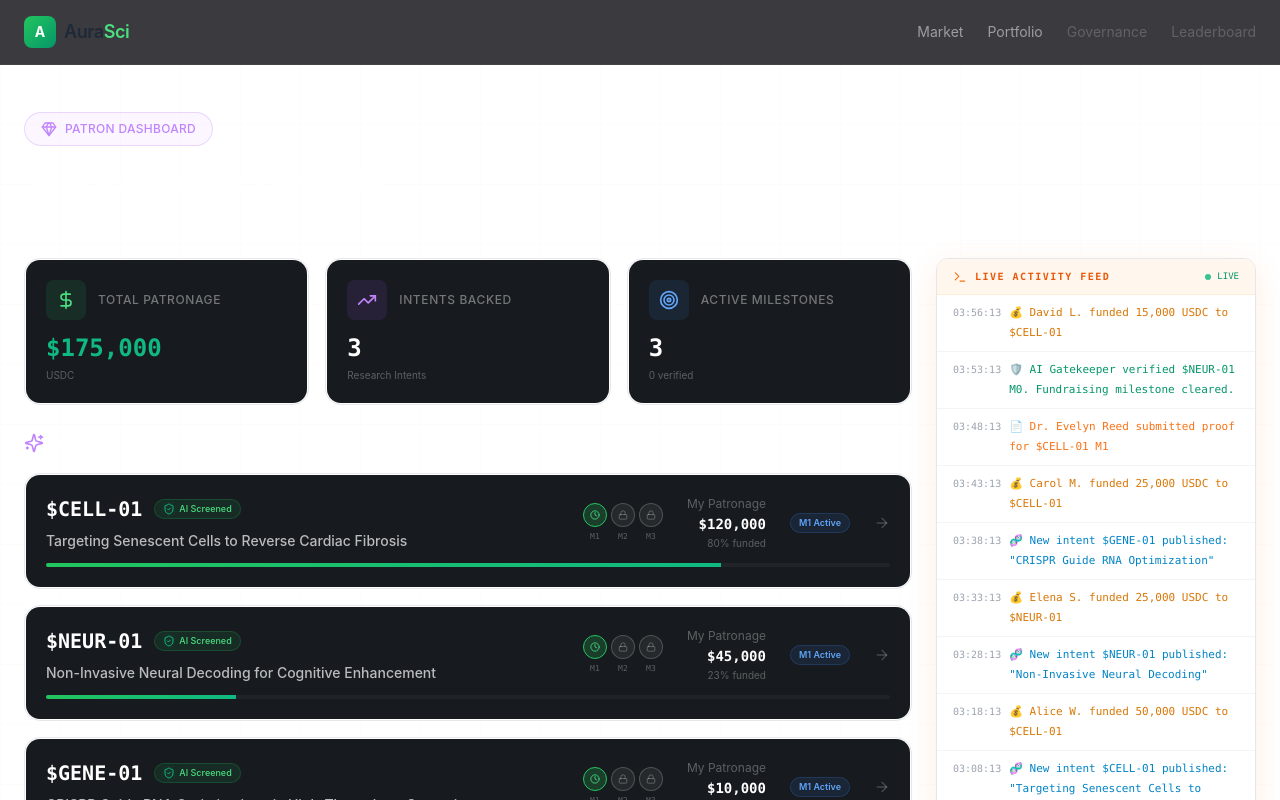
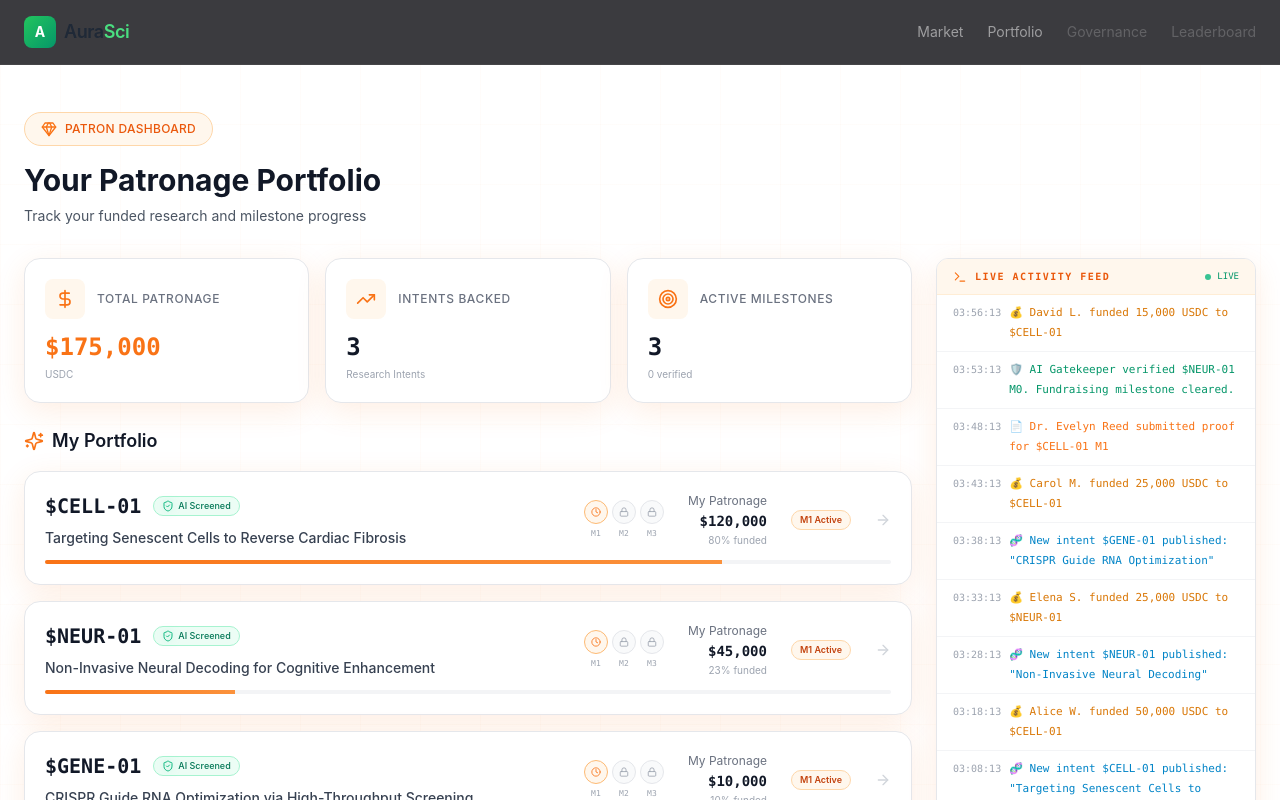
Before and after one commit to 1vayou/aurasci-demo, a Next.js app: page /dashboard/patron in a window 1280 px wide. Shown: the top 800 px of the page. Built offline with nearby package versions, Linux system fonts and the light colour scheme.

Commit message:
feat: refine dashboard and onboarding visual consistency

```diff
--- a/src/app/dashboard/patron/page.tsx
+++ b/src/app/dashboard/patron/page.tsx
@@ -65,20 +65,20 @@ export default function PatronDashboard() {
   );
 
   return (
-    <div className="min-h-screen hero-gradient grid-pattern py-12 px-4 sm:px-6">
+    <div className="min-h-screen hero-gradient grid-pattern py-12 px-4 sm:px-6 bg-white">
       <div className="max-w-7xl mx-auto">
         {/* Header */}
         <div className="mb-8">
-          <div className="inline-flex items-center gap-2 px-4 py-2 rounded-full border border-purple-500/20 bg-purple-500/5 mb-4">
-            <Gem className="w-4 h-4 text-purple-400" />
-            <span className="text-xs font-medium text-purple-400 tracking-wide uppercase">
+          <div className="inline-flex items-center gap-2 px-4 py-2 rounded-full border border-orange-200 bg-orange-50 mb-4">
+            <Gem className="w-4 h-4 text-orange-500" />
+            <span className="text-xs font-medium text-orange-600 tracking-wide uppercase">
               Patron Dashboard
             </span>
           </div>
-          <h1 className="text-3xl font-bold text-white mb-2">
+          <h1 className="text-3xl font-bold text-gray-900 mb-2">
             Your Patronage Portfolio
           </h1>
-          <p className="text-white/40 text-sm">
+          <p className="text-gray-600 text-sm">
             Track your funded research and milestone progress
           </p>
         </div>
@@ -89,81 +89,75 @@ export default function PatronDashboard() {
             {/* Metrics Cards */}
             <div className="grid grid-cols-1 sm:grid-cols-3 gap-4">
               {/* Total Patronage */}
-              <div className="sci-fi-card sci-fi-corners p-[1px]">
-                <div className="relative z-10 rounded-[14px] bg-[#0b0f14]/95 p-5">
+              <div className="sci-fi-card p-5 bg-white border border-gray-200 aura-shadow">
                 <div className="flex items-center gap-3 mb-3">
-                    <div className="w-10 h-10 rounded-lg bg-green-500/10 flex items-center justify-center">
-                      <DollarSign className="w-5 h-5 text-green-400" />
+                  <div className="w-10 h-10 rounded-lg bg-orange-50 flex items-center justify-center">
+                    <DollarSign className="w-5 h-5 text-orange-500" />
                   </div>
-                    <span className="text-xs text-white/40 font-medium uppercase tracking-wider">
+                  <span className="text-xs text-gray-500 font-medium uppercase tracking-wider">
                     Total Patronage
                   </span>
                 </div>
-                  <div className="text-2xl font-bold neon-green-text font-mono">
+                <div className="text-2xl font-bold text-orange-500 font-mono">
                   ${totalPatronage.toLocaleString()}
                 </div>
-                  <div className="text-[10px] text-white/30 mt-1">USDC</div>
-                </div>
+                <div className="text-[10px] text-gray-400 mt-1">USDC</div>
               </div>
 
               {/* Intents Backed */}
-              <div className="sci-fi-card sci-fi-corners p-[1px]">
-                <div className="relative z-10 rounded-[14px] bg-[#0b0f14]/95 p-5">
+              <div className="sci-fi-card p-5 bg-white border border-gray-200 aura-shadow">
                 <div className="flex items-center gap-3 mb-3">
-                    <div className="w-10 h-10 rounded-lg bg-purple-500/10 flex items-center justify-center">
-                      <TrendingUp className="w-5 h-5 text-purple-400" />
+                  <div className="w-10 h-10 rounded-lg bg-orange-50 flex items-center justify-center">
+                    <TrendingUp className="w-5 h-5 text-orange-500" />
                   </div>
-                    <span className="text-xs text-white/40 font-medium uppercase tracking-wider">
+                  <span className="text-xs text-gray-500 font-medium uppercase tracking-wider">
                     Intents Backed
                   </span>
                 </div>
-                  <div className="text-2xl font-bold text-white font-mono">
+                <div className="text-2xl font-bold text-gray-900 font-mono">
                   {backedIntents.length}
                 </div>
-                  <div className="text-[10px] text-white/30 mt-1">Research Intents</div>
-                </div>
+                <div className="text-[10px] text-gray-400 mt-1">Research Intents</div>
               </div>
 
               {/* Active Milestones */}
-              <div className="sci-fi-card sci-fi-corners p-[1px]">
-                <div className="relative z-10 rounded-[14px] bg-[#0b0f14]/95 p-5">
+              <div className="sci-fi-card p-5 bg-white border border-gray-200 aura-shadow">
                 <div className="flex items-center gap-3 mb-3">
-                    <div className="w-10 h-10 rounded-lg bg-blue-500/10 flex items-center justify-center">
-                      <Target className="w-5 h-5 text-blue-400" />
+                  <div className="w-10 h-10 rounded-lg bg-orange-50 flex items-center justify-center">
+                    <Target className="w-5 h-5 text-orange-500" />
                   </div>
-                    <span className="text-xs text-white/40 font-medium uppercase tracking-wider">
+                  <span className="text-xs text-gray-500 font-medium uppercase tracking-wider">
                     Active Milestones
                   </span>
                 </div>
-                  <div className="text-2xl font-bold text-white font-mono">
+                <div className="text-2xl font-bold text-gray-900 font-mono">
                   {activeMilestones}
                 </div>
-                  <div className="text-[10px] text-white/30 mt-1">
+                <div className="text-[10px] text-gray-400 mt-1">
                   {verifiedMilestones} verified
-                  </div>
                 </div>
               </div>
             </div>
 
             {/* Portfolio Cards */}
             <div>
-              <h2 className="text-lg font-semibold text-white mb-4 flex items-center gap-2">
-                <Sparkles className="w-5 h-5 text-purple-400" />
+              <h2 className="text-lg font-semibold text-gray-900 mb-4 flex items-center gap-2">
+                <Sparkles className="w-5 h-5 text-orange-500" />
                 My Portfolio
               </h2>
 
               {backedIntents.length === 0 ? (
-                <div className="text-center py-16 rounded-2xl border border-white/[0.06] bg-white/[0.01]">
-                  <Gem className="w-12 h-12 text-white/10 mx-auto mb-4" />
-                  <h3 className="text-lg font-semibold text-white mb-2">
+                <div className="text-center py-16 rounded-2xl border border-gray-200 bg-white aura-shadow">
+                  <Gem className="w-12 h-12 text-gray-300 mx-auto mb-4" />
+                  <h3 className="text-lg font-semibold text-gray-900 mb-2">
                     No Patronage Yet
                   </h3>
-                  <p className="text-white/40 text-sm mb-6">
+                  <p className="text-gray-600 text-sm mb-6">
                     Explore the market to fund promising research
                   </p>
                   <button
                     onClick={() => router.push("/market")}
-                    className="px-6 py-3 rounded-xl bg-purple-500/10 border border-purple-500/20 text-purple-400 text-sm font-medium hover:bg-purple-500/20 transition-all"
+                    className="px-6 py-3 rounded-xl bg-orange-50 border border-orange-200 text-orange-700 text-sm font-medium hover:bg-orange-100 transition-all"
                   >
                     Explore Market
                   </button>
@@ -196,24 +190,23 @@ export default function PatronDashboard() {
                       <button
                         key={intent.id}
                         onClick={() => router.push(`/intent/${intent.id}`)}
-                        className="w-full sci-fi-card sci-fi-corners p-[1px] group"
+                        className="w-full rounded-2xl border border-gray-200 bg-white p-5 text-left group transition-all hover:border-orange-300 aura-shadow"
                       >
-                        <div className="relative z-10 rounded-[14px] bg-[#0b0f14]/95 p-5">
                         <div className="flex flex-col sm:flex-row sm:items-center gap-4">
                           {/* Left: Ticker + Title */}
                           <div className="flex-1 min-w-0 text-left">
                             <div className="flex items-center gap-3 mb-2">
-                                <span className="text-xl font-bold font-mono text-white">
+                              <span className="text-xl font-bold font-mono text-gray-900">
                                 {intent.ticker}
                               </span>
-                                <div className="flex items-center gap-1 px-2 py-0.5 rounded-full bg-green-500/10 border border-green-500/20">
-                                  <ShieldCheck className="w-3 h-3 text-green-400 green-shield" />
-                                  <span className="text-[9px] font-medium text-green-400">
+                              <div className="flex items-center gap-1 px-2 py-0.5 rounded-full bg-emerald-50 border border-emerald-200">
+                                <ShieldCheck className="w-3 h-3 text-emerald-600 green-shield" />
+                                <span className="text-[9px] font-medium text-emerald-700">
                                   AI Screened
                                 </span>
                               </div>
                             </div>
-                              <h3 className="text-sm font-medium text-white/70 truncate">
+                            <h3 className="text-sm font-medium text-gray-700 truncate">
                               {intent.title}
                             </h3>
                           </div>
@@ -237,21 +230,21 @@ export default function PatronDashboard() {
                                     <div
                                       className={`w-6 h-6 rounded-full flex items-center justify-center ${
                                         done
-                                            ? "bg-green-500"
+                                          ? "bg-emerald-500"
                                           : active
-                                            ? "bg-green-500/20 border border-green-500"
-                                            : "bg-white/[0.06] border border-white/20"
+                                          ? "bg-orange-50 border border-orange-300"
+                                          : "bg-gray-50 border border-gray-200"
                                       }`}
                                     >
                                       {done ? (
                                         <CheckCircle2 className="w-3 h-3 text-white" />
                                       ) : active ? (
-                                          <Clock className="w-2.5 h-2.5 text-green-400" />
+                                        <Clock className="w-2.5 h-2.5 text-orange-500" />
                                       ) : (
-                                          <Lock className="w-2.5 h-2.5 text-white/30" />
+                                        <Lock className="w-2.5 h-2.5 text-gray-400" />
                                       )}
                                     </div>
-                                      <span className="text-[8px] text-white/30 font-mono">
+                                    <span className="text-[8px] text-gray-400 font-mono">
                                       {ms.label}
                                     </span>
                                   </div>
@@ -261,13 +254,13 @@ export default function PatronDashboard() {
 
                             {/* Funding info */}
                             <div className="text-right">
-                                <div className="text-xs text-white/30 mb-0.5">
+                              <div className="text-xs text-gray-500 mb-0.5">
                                 My Patronage
                               </div>
-                                <div className="text-sm font-bold text-white font-mono">
+                              <div className="text-sm font-bold text-gray-900 font-mono">
                                 ${myTotal.toLocaleString()}
                               </div>
-                                <div className="text-[10px] text-white/30 mt-0.5">
+                              <div className="text-[10px] text-gray-400 mt-0.5">
                                 {fundingPct.toFixed(0)}% funded
                               </div>
                             </div>
@@ -275,37 +268,36 @@ export default function PatronDashboard() {
                             {/* Status */}
                             <div className="hidden sm:flex flex-col items-end gap-1">
                               {activeMilestone ? (
-                                  <span className="px-2 py-0.5 rounded-full text-[9px] font-semibold bg-blue-500/10 text-blue-400 border border-blue-500/20">
+                                <span className="px-2 py-0.5 rounded-full text-[9px] font-semibold bg-orange-50 text-orange-700 border border-orange-200">
                                   {activeMilestone.label}{" "}
                                   {activeMilestone.status === "proof_submitted"
                                     ? "Verifying"
                                     : "Active"}
                                 </span>
                               ) : verifiedCount === 3 ? (
-                                  <span className="px-2 py-0.5 rounded-full text-[9px] font-semibold bg-green-500/10 text-green-400 border border-green-500/20">
+                                <span className="px-2 py-0.5 rounded-full text-[9px] font-semibold bg-emerald-50 text-emerald-700 border border-emerald-200">
                                   Complete
                                 </span>
                               ) : (
-                                  <span className="px-2 py-0.5 rounded-full text-[9px] font-semibold bg-yellow-500/10 text-yellow-400 border border-yellow-500/20">
+                                <span className="px-2 py-0.5 rounded-full text-[9px] font-semibold bg-amber-50 text-amber-700 border border-amber-200">
                                   In Escrow
                                 </span>
                               )}
                             </div>
 
                             {/* Arrow */}
-                              <ArrowRight className="w-4 h-4 text-white/20 group-hover:text-white/50 transition-colors hidden sm:block" />
+                            <ArrowRight className="w-4 h-4 text-gray-300 group-hover:text-orange-500 transition-colors hidden sm:block" />
                           </div>
                         </div>
 
                         {/* Progress bar */}
-                          <div className="mt-3 h-1 rounded-full bg-white/[0.04] overflow-hidden">
+                        <div className="mt-3 h-1 rounded-full bg-gray-100 overflow-hidden">
                           <div
-                              className="h-full bg-gradient-to-r from-green-500 to-emerald-500 transition-all duration-500"
+                            className="h-full bg-gradient-to-r from-orange-500 to-orange-400 transition-all duration-500"
                             style={{
                               width: `${Math.min(fundingPct, 100)}%`,
                             }}
                           />
-                          </div>
                         </div>
                       </button>
                     );
```
Also changed, not shown: src/app/dashboard/scientist/page.tsx (+49 -49 lines), src/app/onboarding/scientist/page.tsx (+36 -36 lines). Lines whose indentation alone changed are shown as unchanged.
